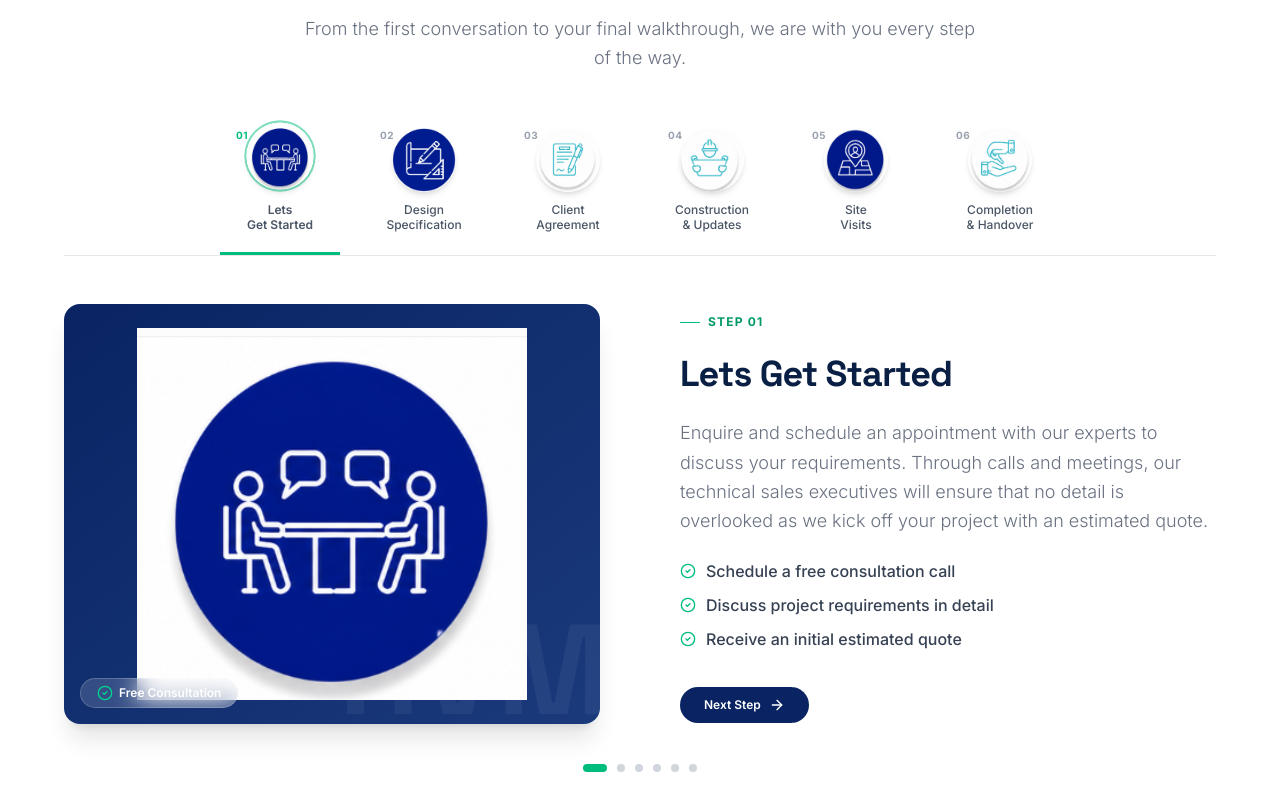
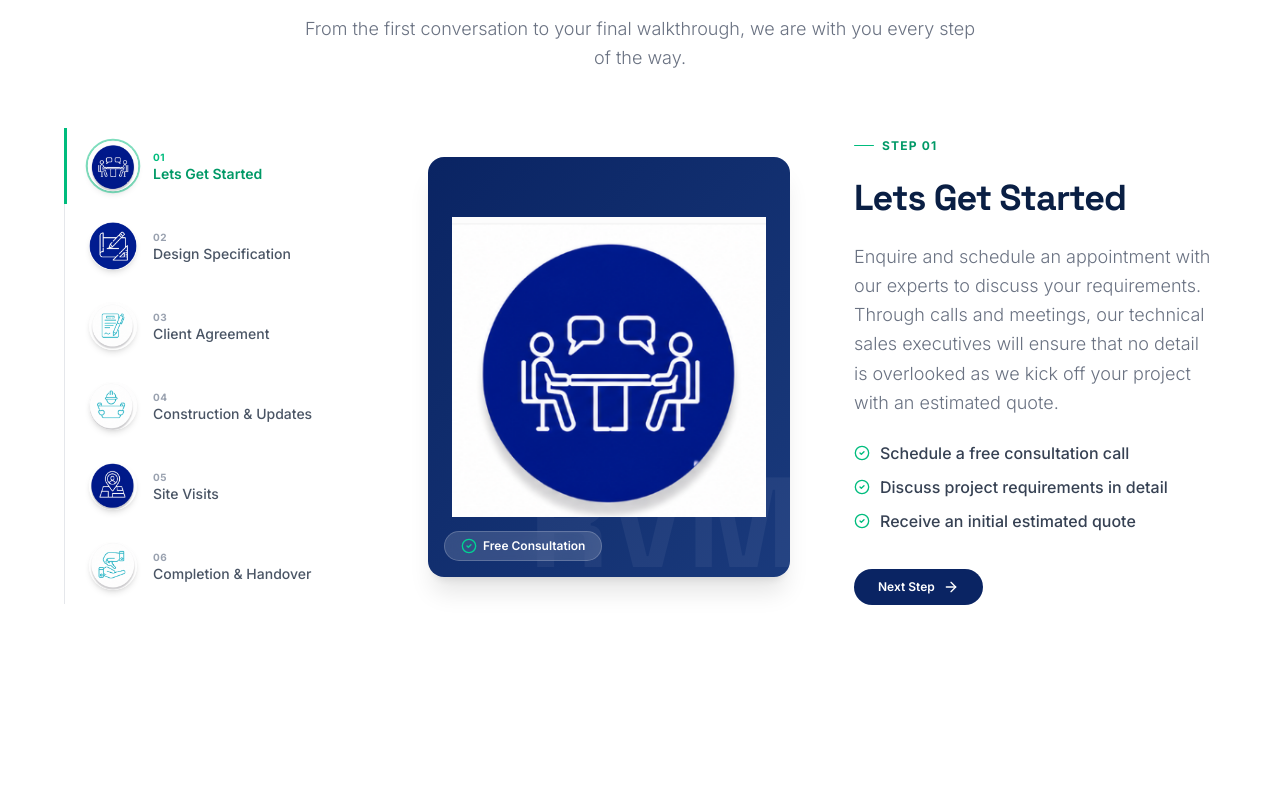
Before and after one commit to vpnxtgen/rvm_construction_proj, a React (Vite) app: page / in a window 1280 px wide. Shown: the part 3000-3800 px from the top of the page. Built offline with nearby package versions, Linux system fonts and the light colour scheme.

Commit message:
change in our process

```diff
--- a/src/components/Roadmap.tsx
+++ b/src/components/Roadmap.tsx
@@ -245,8 +245,15 @@ export default function Roadmap({ onSuccessSubmit }: RoadmapProps) {
           </p>
         </div>
 
-        {/* Tab List */}
-        <div className="flex justify-center border-b border-gray-200 dark:border-white/10 mb-12 flex-wrap gap-2 md:gap-4 xl:gap-6" role="tablist">
+        {/* Main layout: vertical step nav (left) + dynamic panel (right) */}
+        <div className="grid grid-cols-1 lg:grid-cols-[300px_1fr] gap-10 xl:gap-16 items-start">
+
+          {/* Vertical Tab List */}
+          <div
+            className="flex lg:flex-col gap-2 lg:gap-1 overflow-x-auto lg:overflow-visible relative lg:border-l lg:border-gray-200 dark:lg:border-white/10"
+            role="tablist"
+            aria-orientation="vertical"
+          >
             {steps.map((step, idx) => {
               const isActive = activeTab === idx;
               return (
@@ -256,24 +263,16 @@ export default function Roadmap({ onSuccessSubmit }: RoadmapProps) {
                     setActiveTab(idx);
                     setFormError("");
                   }}
-                className={`flex flex-col items-center gap-2.5 pb-5 px-4 cursor-pointer border-b-3 transition-all relative min-w-[100px] md:min-w-[120px] ${
+                  className={`flex items-center gap-4 shrink-0 lg:w-full text-left px-4 py-3.5 lg:pl-6 rounded-xl lg:rounded-none transition-all cursor-pointer relative ${
                     isActive
-                    ? "border-emerald-500 text-emerald-600 dark:text-emerald-400 font-semibold"
-                    : "border-transparent text-gray-400 font-medium hover:text-emerald-500"
+                      ? "bg-emerald-50 dark:bg-emerald-500/10 lg:bg-transparent lg:before:absolute lg:before:left-[-1px] lg:before:top-0 lg:before:bottom-0 lg:before:w-[3px] lg:before:bg-emerald-500"
+                      : "hover:bg-gray-50 dark:hover:bg-white/5"
                   }`}
                   role="tab"
                   aria-selected={isActive}
                 >
-                <span className={`text-[10px] font-bold tracking-wider absolute top-0 left-4 transition-colors ${
-                  isActive ? "text-emerald-500" : "text-gray-400"
-                }`}>
-                  {step.number}
-                </span>
-
-                <div className={`w-14 h-14 xl:w-16 xl:h-16 rounded-full flex items-center justify-center overflow-hidden shadow-md transition-all ${
-                  isActive
-                    ? "translate-y-[-4px] ring-2 ring-emerald-500/50 scale-105"
-                    : "hover:translate-y-[-3px] hover:shadow-lg"
+                  <div className={`w-11 h-11 xl:w-12 xl:h-12 rounded-full flex items-center justify-center overflow-hidden shadow-md shrink-0 transition-all ${
+                    isActive ? "ring-2 ring-emerald-500/50 scale-105" : ""
                   }`}>
                     <img
                       src={step.imgUrl}
@@ -285,16 +284,27 @@ export default function Roadmap({ onSuccessSubmit }: RoadmapProps) {
                     />
                   </div>
 
-                <span className="text-[11px] xl:text-xs leading-tight text-center whitespace-pre-line text-gray-600 dark:text-gray-400">
-                  {step.label.replace(" ", "\n")}
+                  <div className="flex flex-col min-w-0">
+                    <span className={`text-[10px] font-bold tracking-wider ${
+                      isActive ? "text-emerald-500" : "text-gray-400"
+                    }`}>
+                      {step.number}
                     </span>
+                    <span className={`text-xs xl:text-sm leading-tight whitespace-nowrap lg:whitespace-normal ${
+                      isActive
+                        ? "text-emerald-600 dark:text-emerald-400 font-semibold"
+                        : "text-gray-600 dark:text-gray-400 font-medium"
+                    }`}>
+                      {step.label}
+                    </span>
+                  </div>
                 </button>
               );
             })}
           </div>
 
           {/* Dynamic Step Panel */}
-        <div className="grid grid-cols-1 md:grid-cols-2 gap-12 xl:gap-20 items-center animate-fade-in min-h-[380px]" key={activeTab}>
+          <div className="grid grid-cols-1 md:grid-cols-2 gap-12 xl:gap-16 items-center animate-fade-in min-h-[380px]" key={activeTab}>
 
             {/* Left panel Image */}
             <div className="rounded-2xl overflow-hidden relative bg-gradient-to-br from-[#0a2463] to-[#1a3a7c] h-[280px] sm:h-[340px] xl:h-[420px] flex items-center justify-center shadow-xl group">
@@ -374,7 +384,7 @@ export default function Roadmap({ onSuccessSubmit }: RoadmapProps) {
                     onClick={() => setIsModalOpen(true)}
                     className="inline-flex items-center gap-2 bg-emerald-500 hover:bg-emerald-600 text-white px-7 py-3 rounded-full text-xs font-bold transition-all cursor-pointer uppercase tracking-wider"
                   >
-                  <span>Get A Quote</span>
+                    <span>Get A Free Consultation</span>
                     <ArrowRight className="h-4 w-4" />
                   </button>
                 )}
@@ -384,23 +394,11 @@ export default function Roadmap({ onSuccessSubmit }: RoadmapProps) {
 
           </div>
 
-        {/* Progress Dots */}
-        <div className="flex justify-center gap-2.5 mt-10">
-          {steps.map((_, idx) => (
-            <button
-              key={idx}
-              onClick={() => setActiveTab(idx)}
-              className={`h-2 rounded-full transition-all cursor-pointer ${
-                activeTab === idx ? "w-6 bg-emerald-500" : "w-2 bg-gray-300 dark:bg-gray-700"
-              }`}
-              aria-label={`Step ${idx + 1}`}
-            ></button>
-          ))}
         </div>
 
       </div>
 
-      {/* ==================== GET A QUOTE MODAL OVERLAY ==================== */}
+      {/* ==================== GET A FREE CONSULTATION MODAL OVERLAY ==================== */}
       {isModalOpen && (
         <div
           id="ws-quote-overlay"
```
Lines whose indentation alone changed are shown as unchanged.
